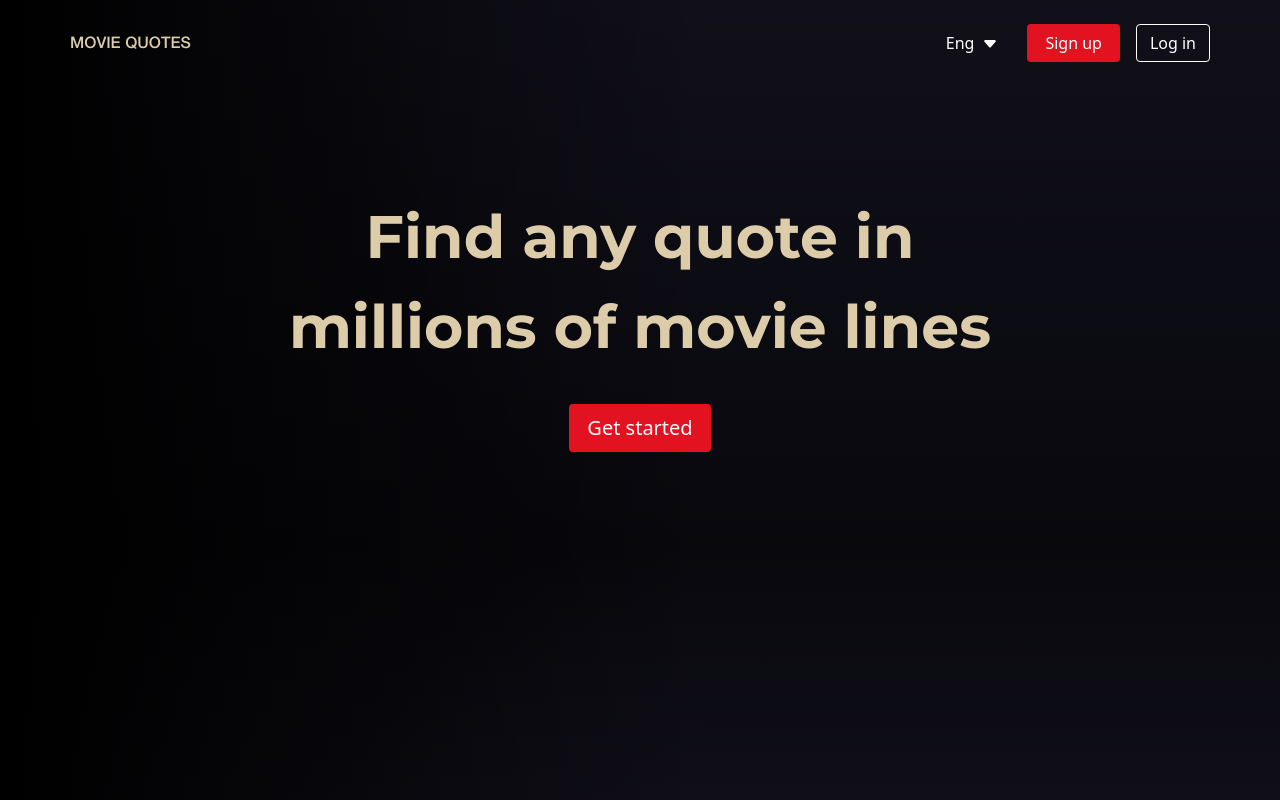
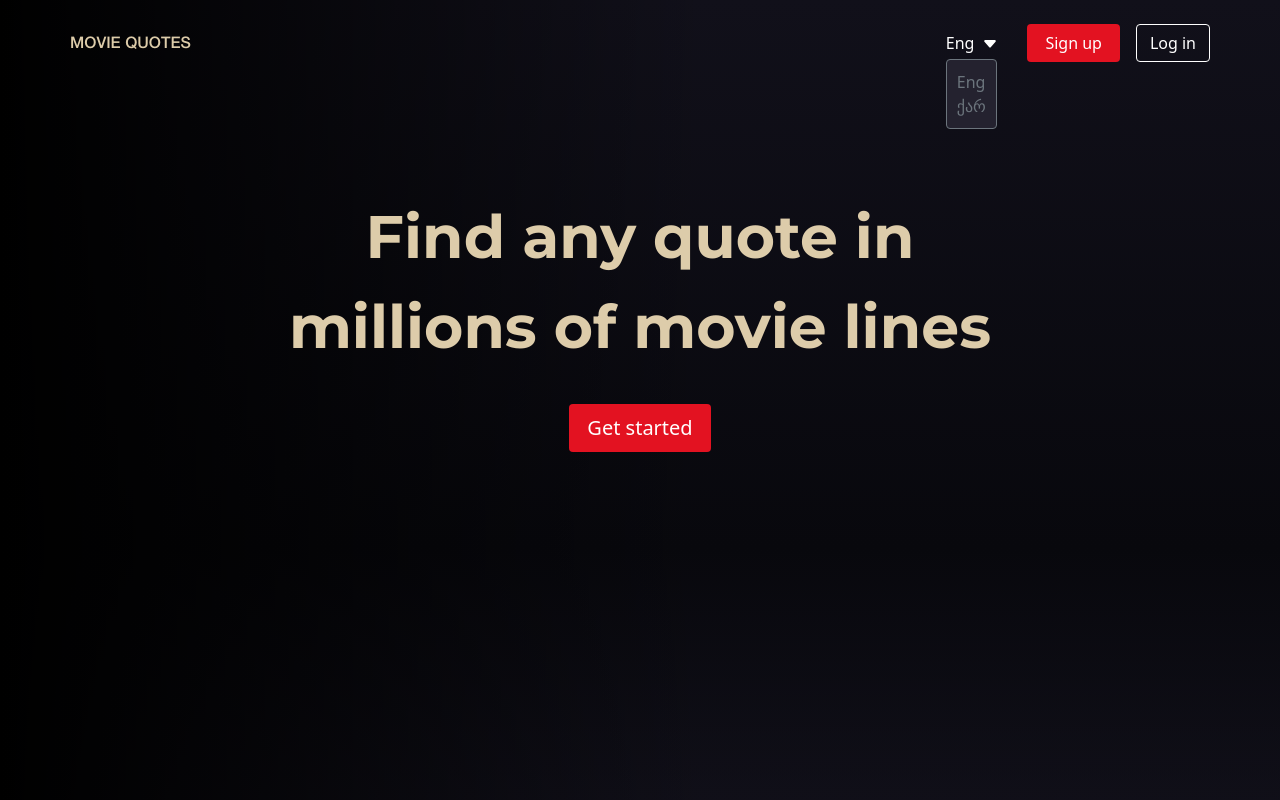
Before and after one commit to sin165/redberry-bootcamp-movie-quotes-front, a Vue app: page / in a window 1280 px wide. Both pictures are taken after a click on the button "Eng". Shown: the top 800 px of the page. Built offline with nearby package versions, Linux system fonts and the light colour scheme; no server answers.

Commit message:
feat: add localization

```diff
--- a/package.json
+++ b/package.json
@@ -20,6 +20,7 @@
     "pinia": "^2.1.7",
     "vee-validate": "^4.12.8",
     "vue": "^3.4.21",
+    "vue-i18n": "^9.13.1",
     "vue-router": "^4.3.0"
   },
   "devDependencies": {
--- a/src/components/home/HomeAuthLogin.vue
+++ b/src/components/home/HomeAuthLogin.vue
@@ -27,8 +27,10 @@ const onSubmit = handleSubmit(async (values) => {
 <template>
   <LayoutsAuth>
     <div class="mt-17.5">
-      <h2 class="text-white text-center font-medium text-2xl leading-7">Log in to your account</h2>
-      <p class="text-gray-dark text-center mt-3">Welcome back! Please enter your details.</p>
+      <h2 class="text-white text-center font-medium text-2xl leading-7">
+        {{ $t('login.heading') }}
+      </h2>
+      <p class="text-gray-dark text-center mt-3">{{ $t('login.subheading') }}</p>
       <form class="mt-8 space-y-4" @submit="onSubmit">
         <HomeAuthInput
           name="email"
--- a/src/components/home/HomeContent.vue
+++ b/src/components/home/HomeContent.vue
@@ -1,5 +1,5 @@
 <script setup lang="ts">
-import IconDropdown from '@/components/icons/IconDropdown.vue'
+import LanguageSwitcher from '@/components/shared/LanguageSwitcher.vue'
 import BaseButton from '@/components/base/BaseButton.vue'
 import HomeContentQuote from '@/components/home/HomeContentQuote.vue'
 const emit = defineEmits(['loginClick', 'registerClick'])
@@ -14,8 +14,8 @@ const emit = defineEmits(['loginClick', 'registerClick'])
         <div class="">
           <span class="text-beige font-medium font-neue">MOVIE QUOTES</span>
         </div>
-        <div class="flex gap-2 lg:gap-4 text-sm lg:text-base">
-          <button class="flex gap-2 items-center px-3.25">Eng <IconDropdown /></button>
+        <div class="flex items-center gap-2 lg:gap-4 text-sm lg:text-base">
+          <LanguageSwitcher />
           <div class="flex lg:flex-row-reverse gap-2 lg:gap-4">
             <button
               class="h-8 border border-white rounded px-3.25 py-auto lg:h-9.5"
--- /dev/null
+++ b/src/components/shared/LanguageSwitcher.vue
@@ -0,0 +1,38 @@
+<script setup lang="ts">
+import IconDropdown from '@/components/icons/IconDropdown.vue'
+import { ref } from 'vue'
+import { useI18n } from 'vue-i18n'
+
+const i18n = useI18n()
+const localeNames: Record<string, string> = { en: 'Eng', ka: 'ქარ' }
+const open = ref(false)
+
+const changeLocale = (locale: string) => {
+  open.value = false
+  if (i18n.locale.value !== locale) {
+    localStorage.setItem('locale', locale)
+    location.reload()
+  }
+}
+</script>
+
+<template>
+  <div class="relative">
+    <button class="flex gap-2 items-center px-3.25" @click="open = !open">
+      {{ localeNames[$i18n.locale] }} <IconDropdown />
+    </button>
+    <div
+      class="absolute top-7 left-3.25 bg-night-faded border border-gray-dark p-2.5 rounded"
+      :class="{ hidden: !open }"
+    >
+      <button
+        v-for="locale in $i18n.availableLocales"
+        :key="`locale-${locale}`"
+        class="block text-gray-dark hover:text-gray-light cursor-pointer"
+        @click="changeLocale(locale)"
+      >
+        {{ localeNames[locale] }}
+      </button>
+    </div>
+  </div>
+</template>
--- a/src/composables/useFetch.ts
+++ b/src/composables/useFetch.ts
@@ -1,9 +1,11 @@
 import { getCookie } from '@/utils/getCookie'
 import { ref } from 'vue'
+import { useI18n } from 'vue-i18n'
 
 const backendUrl = import.meta.env.VITE_BACKEND_URL
 
 export function useFetch(path: string, method = 'GET', withXSRF = false) {
+  const { locale } = useI18n()
   const data = ref<any>(null)
   const status = ref<number | null>(null)
   const error = ref<string | null>(null)
@@ -20,6 +22,7 @@ export function useFetch(path: string, method = 'GET', withXSRF = false) {
       credentials: 'include',
       headers: {
         'Content-type': 'application/json',
+        'Accept-Language': locale.value,
         Accept: 'application/json'
       }
     }
--- a/src/layouts/LayoutsMain.vue
+++ b/src/layouts/LayoutsMain.vue
@@ -1,4 +1,5 @@
 <script setup lang="ts">
+import LanguageSwitcher from '@/components/shared/LanguageSwitcher.vue'
 import BaseButton from '@/components/base/BaseButton.vue'
 import IconGandalf from '@/components/icons/IconGandalf.vue'
 import { useFetch } from '@/composables/useFetch'
@@ -27,13 +28,14 @@ const logout = async () => {
         <div>
           <span class="text-beige font-medium">MOVIE QUOTES</span>
         </div>
-        <div>
+        <div class="flex items-center gap-2 lg:gap-4">
+          <LanguageSwitcher />
           <button
             :disabled="loading"
             class="h-8 border border-white rounded px-3.25 py-auto lg:h-9.5"
             @click="logout"
           >
-            Log out
+            {{ $t('button.logout') }}
           </button>
         </div>
       </div>
--- /dev/null
+++ b/src/locales/en.json
@@ -0,0 +1,5 @@
+{
+    "button.logout": "Log out",
+    "login.heading": "Log in to your account",
+    "login.subheading": "Welcome back! Please enter your details."
+}
--- /dev/null
+++ b/src/locales/ka.json
@@ -0,0 +1,5 @@
+{
+    "button.logout": "გამოსვლა",
+    "login.heading": "პროფილში შესვლა",
+    "login.subheading": "გთხოვთ შეიყვანოთ თქვენი დეტალები."
+}
--- a/src/main.ts
+++ b/src/main.ts
@@ -2,15 +2,27 @@ import './assets/main.css'
 
 import { createApp } from 'vue'
 import { createPinia } from 'pinia'
+import { createI18n } from 'vue-i18n'
+import en from '@/locales/en.json'
+import ka from '@/locales/ka.json'
 
 import App from './App.vue'
 import router from './router'
 
 import '@/plugins/vee-validate/rules'
 
+const i18n = createI18n({
+  legacy: false,
+  globalInjection: true,
+  locale: localStorage.getItem('locale') || 'en',
+  fallbackLocale: 'en',
+  messages: { en, ka }
+})
+
 const app = createApp(App)
 
 app.use(createPinia())
 app.use(router)
+app.use(i18n)
 
 app.mount('#app')
--- a/tailwind.config.js
+++ b/tailwind.config.js
@@ -64,6 +64,7 @@ export default {
         },
         night: {
           DEFAULT: '#222030',
+          faded: '#24222F',
           deep: '#181624',
           pale: '#22203033'
         },
```
Also changed, not shown: 1 other file (tests, documents, lock files or other folders).
